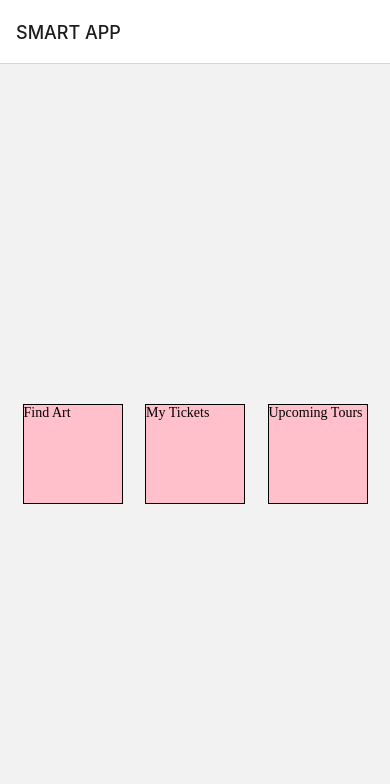
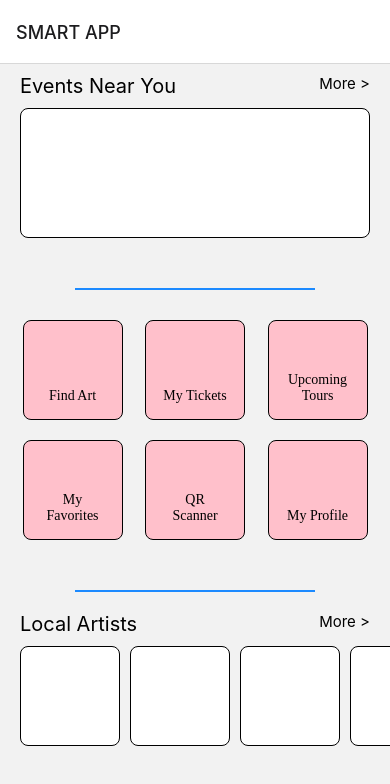
Before and after one commit to nickscip/Greens, a React Native app: screen / in a window 390 px wide. Shown: the top 784 px of the page. Built offline with nearby package versions, Linux system fonts and the light colour scheme.

Commit message:
Added local artists, events page, finished styling layout of homescreen

```diff
--- a/App.js
+++ b/App.js
@@ -2,14 +2,16 @@ import * as React from 'react';
 import { NavigationContainer } from '@react-navigation/native';
 import { createNativeStackNavigator } from '@react-navigation/native-stack';
 import HomeScreen from './src/screens/HomeScreen';
+import Events from './src/screens/Events';
 
 const Stack = createNativeStackNavigator();
 
 function App() {
   return (
     <NavigationContainer>
-      <Stack.Navigator>
+      <Stack.Navigator initialRouteName="SMART APP">
         <Stack.Screen name="SMART APP" component={HomeScreen} />
+        <Stack.Screen name="Events" component={Events} options={{ title: 'SMART APP' }}/>
       </Stack.Navigator>
     </NavigationContainer>
   );
--- /dev/null
+++ b/src/screens/Events.js
@@ -0,0 +1,14 @@
+import React from 'react';
+import { Text, StyleSheet } from 'react-native';
+
+const ComponentsScreen = () => {
+    return <Text style={styles.textStyle}>This is the events screen.</Text>;
+};
+
+const styles = StyleSheet.create({
+    textStyle: {
+        fontSize: 30
+    }
+});
+
+export default ComponentsScreen;
--- a/src/screens/HomeScreen.js
+++ b/src/screens/HomeScreen.js
@@ -1,26 +1,89 @@
 import * as React from 'react';
-import { View, Text, Button, Pressable, StyleSheet } from 'react-native';
+import { View, Text, Button, Pressable, StyleSheet, ScrollView } from 'react-native';
 
 function HomeScreen() {
   return (
+    <React.Fragment>
+      <View style={{marginHorizontal: 20, flexDirection: 'row', justifyContent: 'space-between', marginTop: 10}}>
+        <Text style={{fontSize: 20}}>Events Near You</Text>
+        <Pressable>
+          <Text style={{textAlign: 'right', fontSize: 15}}>More ></Text>
+        </Pressable>
+      </View>
 
-      <View style={{ flex: 1, flexDirection: 'row', justifyContent: 'space-evenly', alignItems: 'center'}}>
-        <View>
+      <View style={{marginHorizontal: 20, flexDirection: 'row', marginTop: 10, borderWidth: 1, backgroundColor: 'white', height: 130, borderRadius: 8}}>
+        <Pressable>
+          <Text></Text>
+        </Pressable>
+      </View>
+
+      <View style={{alignItems: 'center'}}>
+        <View style={{marginTop: 50, marginBottom: 10, borderWidth: .75, width: 240, borderColor: '#1c8aff'}}>
+        </View>
+      </View>
+
+      <View style={{ flexDirection: 'row', justifyContent: 'space-evenly', alignItems: 'center', paddingTop: 20, marginBottom: 20}}>
         <Pressable style={styles.homeButton}>
           <Text style={styles.buttonText}>Find Art</Text>
         </Pressable>
-        </View>
-        <View>
+
         <Pressable style={styles.homeButton}>
           <Text style={styles.buttonText}>My Tickets</Text>
         </Pressable>
-        </View>
-        <View>
+
         <Pressable style={styles.homeButton}>
           <Text style={styles.buttonText}>Upcoming Tours</Text>
         </Pressable>
       </View>
+
+      <View style={{ flexDirection: 'row', justifyContent: 'space-evenly', alignItems: 'center'}}>
+        <Pressable style={styles.homeButton}>
+          <Text style={styles.buttonText}>My Favorites</Text>
+        </Pressable>
+
+        <Pressable style={styles.homeButton}>
+          <Text style={styles.buttonText}>QR Scanner</Text>
+        </Pressable>
+
+        <Pressable style={styles.homeButton}>
+          <Text style={styles.buttonText}>My Profile</Text>
+        </Pressable>
       </View>
+
+      <View style={{alignItems: 'center'}}>
+        <View style={{marginTop: 50, marginBottom: 10, borderWidth: .75, width: 240, borderColor: '#1c8aff'}}>
+        </View>
+      </View>
+
+      <View style={{marginHorizontal: 20, flexDirection: 'row', justifyContent: 'space-between', marginTop: 10, marginBottom: 10}}>
+        <Text style={{fontSize: 20}}>Local Artists</Text>
+        <Pressable>
+          <Text style={{textAlign: 'right', fontSize: 15}}>More ></Text>
+        </Pressable>
+      </View>
+
+
+      <ScrollView horizontal={true}>
+        <View style={{flexDirection: 'row', marginHorizontal: 15}}>
+          <Pressable style={styles.artistButton}>
+            <Text></Text>
+          </Pressable>
+          <Pressable style={styles.artistButton}>
+            <Text></Text>
+          </Pressable>
+          <Pressable style={styles.artistButton}>
+            <Text></Text>
+          </Pressable>
+          <Pressable style={styles.artistButton}>
+            <Text></Text>
+          </Pressable>
+          <Pressable style={styles.artistButton}>
+            <Text></Text>
+          </Pressable>
+        </View>
+      </ScrollView>
+
+    </React.Fragment>
 
   );
 }
@@ -30,15 +93,30 @@ const styles = StyleSheet.create({
     backgroundColor: 'pink',
     borderWidth: 1,
     width: 100,
-    height: 100
-
+    height: 100,
+    alignItems: 'center',
+    justifyContent: 'flex-end',
+    padding: 15,
+    borderRadius: 8
 
   },
   buttonText: {
     fontSize: 14,
     fontFamily: 'Times New Roman',
     color: 'black',
+    textAlign: 'center',
 
+  },
+  artistButton: {
+    backgroundColor: 'white',
+    borderWidth: 1,
+    width: 100,
+    height: 100,
+    alignItems: 'center',
+    justifyContent: 'flex-end',
+    padding: 15,
+    borderRadius: 8,
+    marginHorizontal: 5
   },
 });
 
```
Lines whose indentation alone changed are shown as unchanged.
